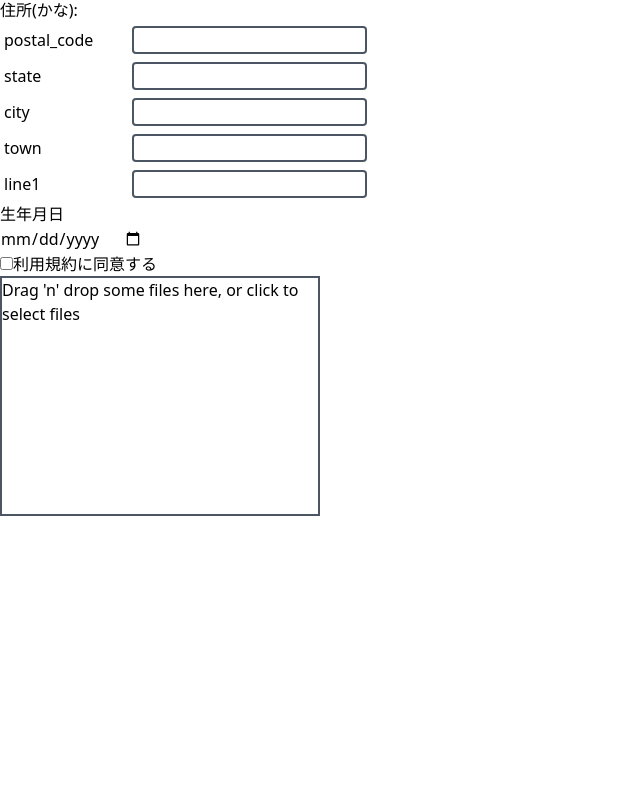
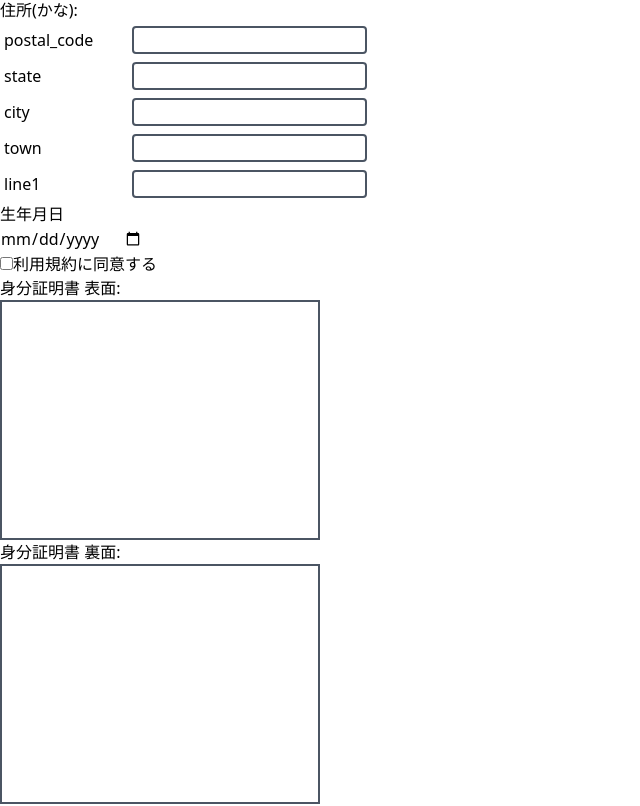
Before and after one commit to pluswing/studying_stripe, a Next.js app in the folder front/: page /stripe/register in a window 1280 px wide. Shown: the part 446-1252 px from the top of the page, without its empty margins (0-640 px from the left). Before the commit the page ends 1202 px from the top, so only its background shows below. Built offline with nearby package versions, Linux system fonts and the light colour scheme; no server answers.

Commit message:
#48 裏面の画像D&Dを実装

```diff
--- a/front/pages/stripe/register.tsx
+++ b/front/pages/stripe/register.tsx
@@ -71,8 +71,7 @@ export default function Register() {
   } as Address)
   const [dob, setDob] = useState({
   } as Dob)
-
-  const [frontImageSrc, setFrontImageSrc] = useState("")
+  const [tos, setTos] = useState(false)
 
   const router = useRouter();
 
@@ -82,30 +81,53 @@ export default function Register() {
     })()
   }, [])
 
-  const onDrop = useCallback((acceptedFiles) => {
-      console.log('acceptedFiles:', acceptedFiles);
+  const onFrontDrop = useCallback((acceptedFiles) => {
+    console.log('frontAcceptedFiles:', acceptedFiles);
+    drawCanvas(acceptedFiles[0], "#frontCanvas")
+  }, []);
+
+  const onBackDrop = useCallback((acceptedFiles) => {
+    console.log('backAcceptedFiles:', acceptedFiles);
+    drawCanvas(acceptedFiles[0], "#backCanvas")
+  }, []);
+
+
+  const drawCanvas = (file: File, canvasId: string) => {
     let reader = new FileReader()
-      reader.readAsDataURL(acceptedFiles[0])
+    reader.readAsDataURL(file)
     reader.onload = () => {
-          drawImage(reader.result)
-      }
-      const drawImage = (url: string|ArrayBuffer) => {
-        const canvas = document.querySelector("#frontCanvas")
-        // @ts-ignore
+      const canvas: HTMLCanvasElement = document.querySelector(canvasId)
       let ctx = canvas.getContext('2d')
       let image = new Image()
-        // @ts-ignore
-        image.src = url
+      image.src = reader.result as string
       image.onload = () => {
-          ctx.drawImage(image, 0, 0)
+        // TODO 縦横比をそのままで貼り付けたい
+        ctx.drawImage(image,
+          0, 0, image.width, image.height,
+          0, 0, canvas.width, canvas.height)
       }
     }
-  }, []);
+  }
 
-const { getRootProps, getInputProps, isDragActive, acceptedFiles } = useDropzone({
-  onDrop,
+  const {
+    getRootProps: getFrontRootProps,
+    getInputProps: getFrontInputProps,
+    isDragActive: isFrontDragActive,
+    acceptedFiles: frontAcceptedFiles } = useDropzone({
+      onDrop: onFrontDrop,
       accept: 'image/jpeg, image/png'
- });
+    }
+  );
+
+  const {
+    getRootProps: getBackRootProps,
+    getInputProps: getBackInputProps,
+    isDragActive: isBackDragActive,
+    acceptedFiles: backAcceptedFiles } = useDropzone({
+      onDrop: onBackDrop,
+      accept: 'image/jpeg, image/png'
+    }
+  );
 
   const fetchUser = async () => {
     const res =  await fetch("http://localhost:8000/user", {
@@ -144,18 +166,20 @@ const { getRootProps, getInputProps, isDragActive, acceptedFiles } = useDropzone
       <DobForm data={dob} setter={setDob}/>
 
       <div id="tos">
-        <input type="checkbox"/><a target="_blank" href="/tos">利用規約</a>に同意する
+        <input type="checkbox" checked={tos} onChange={(e) => setTos(e.target.checked)}/><a target="_blank" href="/tos">利用規約</a>に同意する
       </div>
 
-      <div {...getRootProps()} className={isDragActive ? "w-80 h-60 border-2 border-green-400" : "w-80 h-60 border-2 border-gray-600"}>
-            <input {...getInputProps()} />
-            {
-                isDragActive ?
-                    <p>Drop the files here ...</p> :
-                    <p>Drag 'n' drop some files here, or click to select files</p>
-            }
+      身分証明書 表面:
+      <div {...getFrontRootProps()} className={isFrontDragActive ? "w-80 h-60 border-2 border-green-400" : "w-80 h-60 border-2 border-gray-600"}>
+        <input {...getFrontInputProps()} />
+        <canvas id="frontCanvas" className="w-80 h-60"/>
       </div>
-      <canvas id="frontCanvas" className="w-80 h-60"/>
+
+      身分証明書 裏面:
+      <div {...getBackRootProps()} className={isBackDragActive ? "w-80 h-60 border-2 border-green-400" : "w-80 h-60 border-2 border-gray-600"}>
+        <input {...getBackInputProps()} />
+        <canvas id="backCanvas" className="w-80 h-60"/>
+      </div>
     </div>
   )
 }
```
Lines whose indentation alone changed are shown as unchanged.
